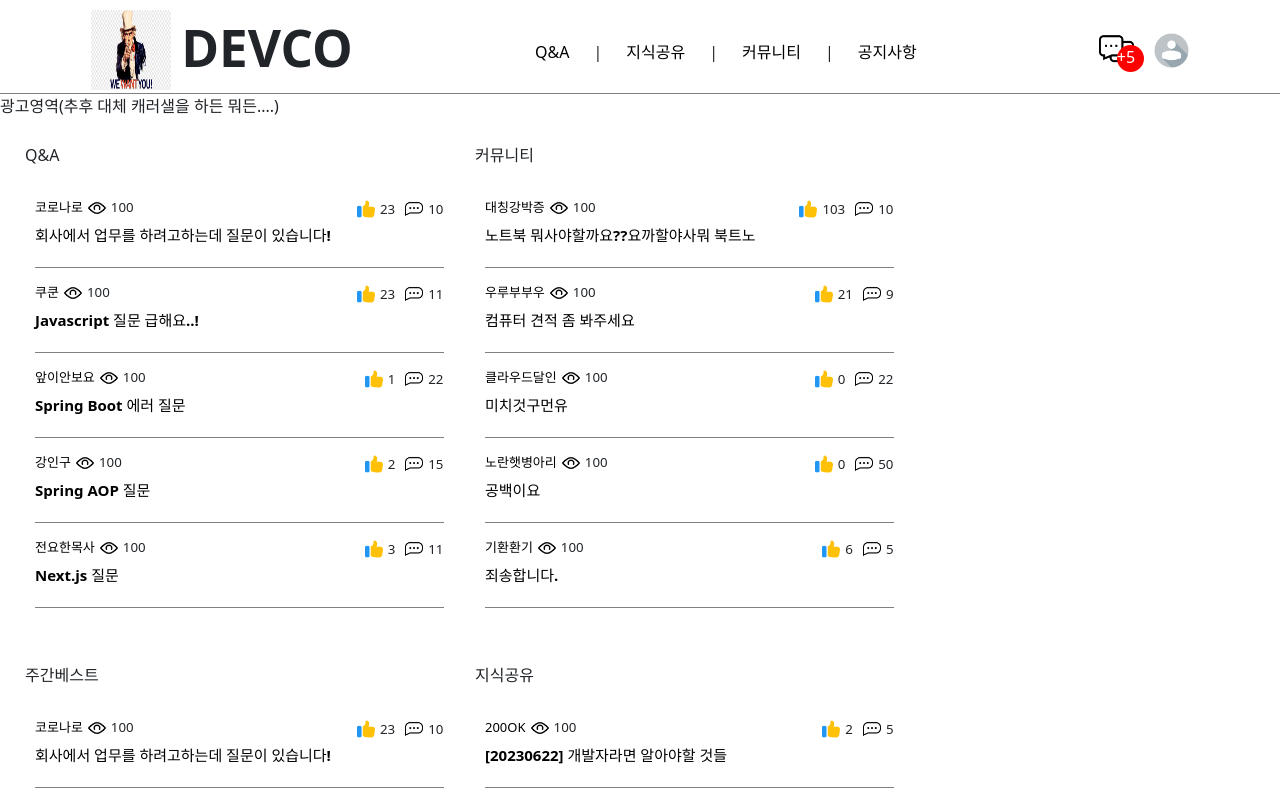
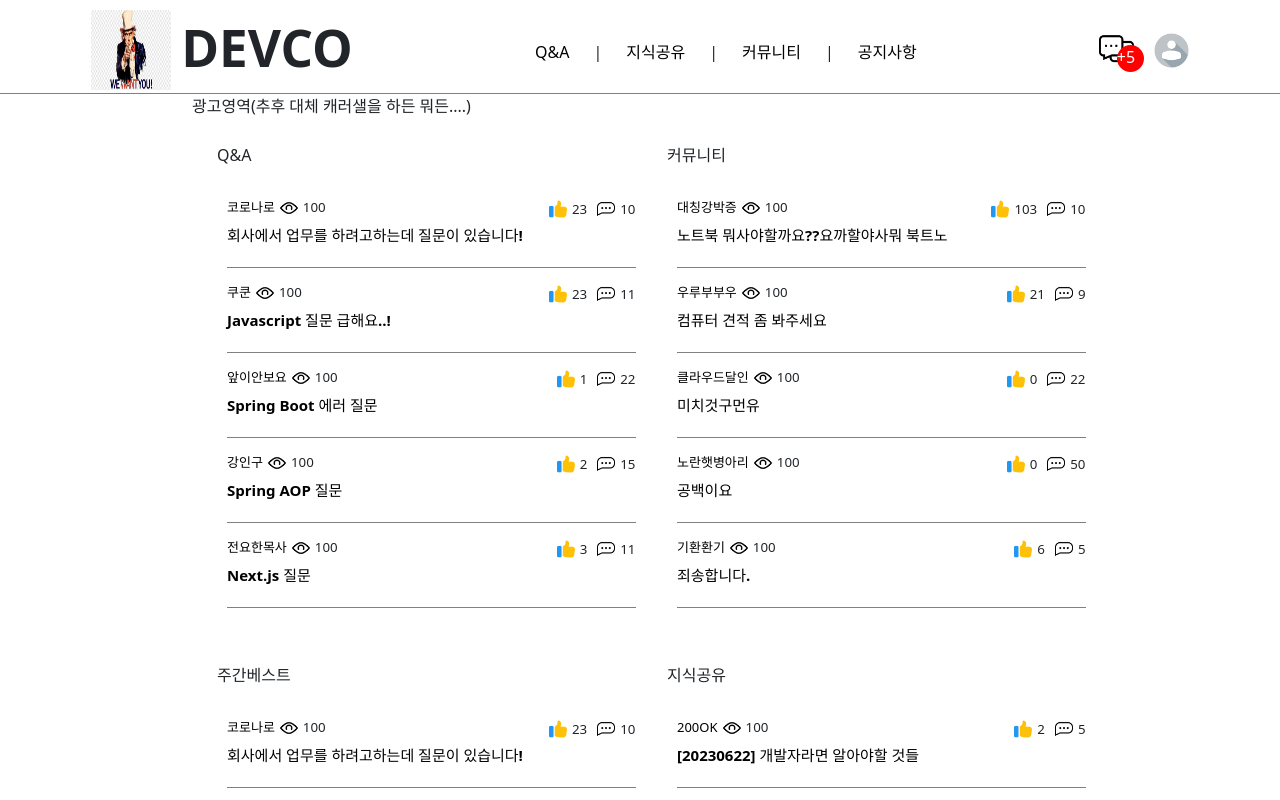
Before and after one commit to YongJinKim4827/DevCo, a React (Vite) app in the folder front-end/: page / in a window 1280 px wide. Shown: the top 800 px of the page. Built offline with nearby package versions, Linux system fonts and the light colour scheme; a small style sheet from the web is missing.

Commit message:
공통상수/함수 보완  및 메인 Layout 수정

```diff
--- a/front-end/index.html
+++ b/front-end/index.html
@@ -15,7 +15,7 @@
   </head>
   <body>
     <div id="root"
-      style="display: flex; height: 100vh; justify-content: center; min-width: 450px"></div>
+      style="display: flex; height: 100vh; justify-content: center; min-width: 450px;"></div>
     <script type="module" src="/src/main.jsx"></script>
   </body>
 </html>
--- a/front-end/src/js/common.js
+++ b/front-end/src/js/common.js
@@ -5,6 +5,9 @@ const calcuationTime = (date) => {
 
 const convertDate = (date) => {
     let convertDateType = new Date(date);
+    if(!date){
+        return;
+    }
     let convertDate = `${convertDateType.getFullYear()}-${addZero(convertDateType.getMonth() + 1)}-${addZero(convertDateType.getDate())}`
     let convertTime = `${addZero(convertDateType.getUTCHours())}:${addZero(convertDateType.getUTCMinutes())}:${addZero(convertDateType.getUTCSeconds())}`
     return `${convertDate} ${convertTime}`;
--- a/front-end/src/js/contants.js
+++ b/front-end/src/js/contants.js
@@ -4,6 +4,8 @@ const BOARD_CATEGORY = [
     {"name" : "커뮤니티",   "link" : "/community"},
     {"name" : "공지사항",   "link" : "/notice"}
 ];
+
+const CATEGORY = ["QUESTION", "KNOWLEDGE", "NOTICE", "COMMUNITY"];
 
 const QUESTION = "question";
 const COUUMNITY = "community";
--- a/front-end/src/main.jsx
+++ b/front-end/src/main.jsx
@@ -4,7 +4,7 @@ import Router from './routes/Router'
 import './index.css'
 
 ReactDOM.createRoot(document.getElementById('root')).render(
-  <React.StrictMode>
+  // <React.StrictMode>
     <Router />
-  </React.StrictMode>,
+  // </React.StrictMode>,
 )
--- a/front-end/src/main/MainContent.jsx
+++ b/front-end/src/main/MainContent.jsx
@@ -3,7 +3,8 @@ import ContentItem from './ContentItem'
 import './main.css'
 const MainContent = ({mainItems}) => {
   return (
-    <div style={{width : "70vw"}}>
+    <div className='div-main-content-wrapper'>
+        <div style={{width : "70vw"}}>
         <div>
             광고영역(추후 대체 캐러샐을 하든 뭐든....)
         </div>
@@ -88,6 +89,8 @@ const MainContent = ({mainItems}) => {
                 <div>뭐 암거나 그냥 이미지라던가 글을 넣어야지</div>
             </div>
         </div>
+        </div>
+
     </div>
   )
 }
--- a/front-end/src/main/main.css
+++ b/front-end/src/main/main.css
@@ -8,12 +8,14 @@
     justify-content: space-between;
 }
 
+
+.div-main-content-wrapper {
+    display: flex;
+    justify-content: center;
+}
+
 .div-main-category{
     height: 30px;
-}
-
-.div-content {
-
 }
 
 a{
```
